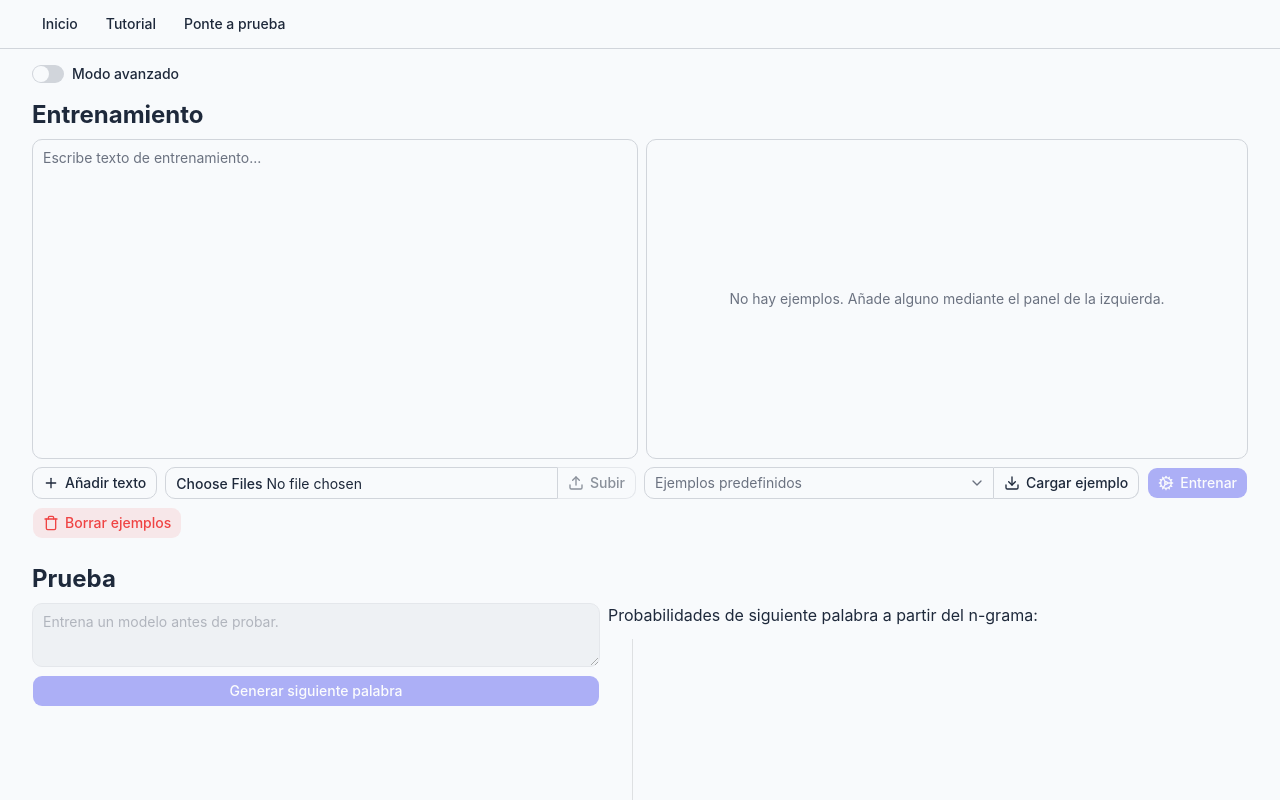
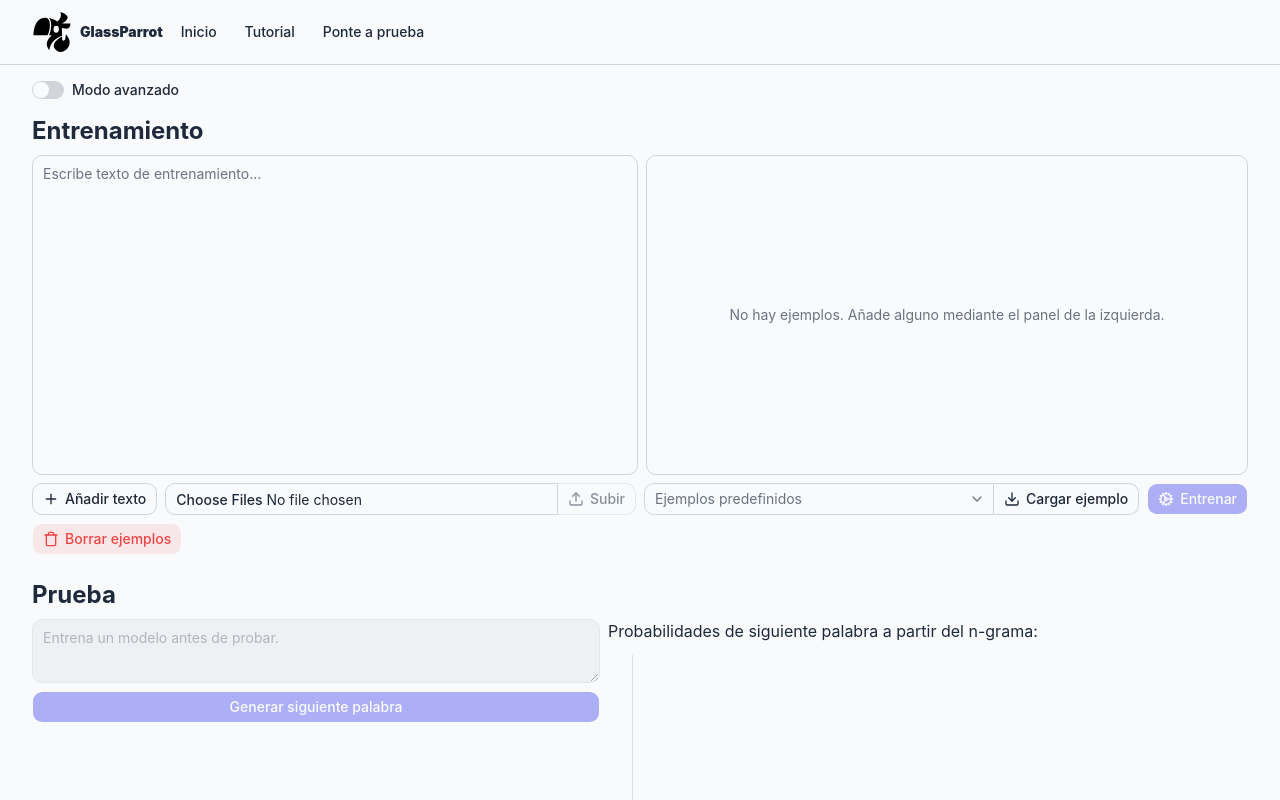
Before and after one commit to ElenaTomasVela/GlassParrot, a React (Vite) app: page / in a window 1280 px wide. Shown: the top 800 px of the page. Built offline with nearby package versions, Linux system fonts and the light colour scheme; what @reactour/tour would draw is missing.

Commit message:
feat: add logo

```diff
--- a/index.html
+++ b/index.html
@@ -2,9 +2,9 @@
 <html lang="en">
   <head>
     <meta charset="UTF-8" />
-    <link rel="icon" type="image/svg+xml" href="/vite.svg" />
+    <link rel="icon" type="image/svg+xml" href="/GlassParrot.svg" />
     <meta name="viewport" content="width=device-width, initial-scale=1.0" />
-    <title>tfm-app</title>
+    <title>GlassParrot</title>
   </head>
   <body>
     <div id="root"></div>
--- a/src/components/Navbar.tsx
+++ b/src/components/Navbar.tsx
@@ -1,6 +1,7 @@
 import { Link } from "@tanstack/react-router";
 import { Separator } from "./Separator";
 import type { ReactNode } from "react";
+import LogoSvg from "/public/GlassParrot.svg";
 
 const NavLink = ({ to, children }: { to: string; children: ReactNode }) => {
   return (
@@ -18,7 +19,12 @@ const NavLink = ({ to, children }: { to: string; children: ReactNode }) => {
 export const Navbar = () => {
   return (
     <>
-      <div className="flex gap-2 px-8 py-2">
+      <div className="flex gap-2 px-8 py-2 items-center">
+        <Link to="/" className="flex items-center text-sm font-black gap-2">
+          <img src={LogoSvg} className="size-10 my-1" />
+          <span>GlassParrot</span>
+        </Link>
+
         <NavLink to="/">Inicio</NavLink>
         <NavLink to="/tutorial">Tutorial</NavLink>
         <NavLink to="/evaluation">Ponte a prueba</NavLink>
```
Also changed, not shown: public/GlassParrot.svg (added).
